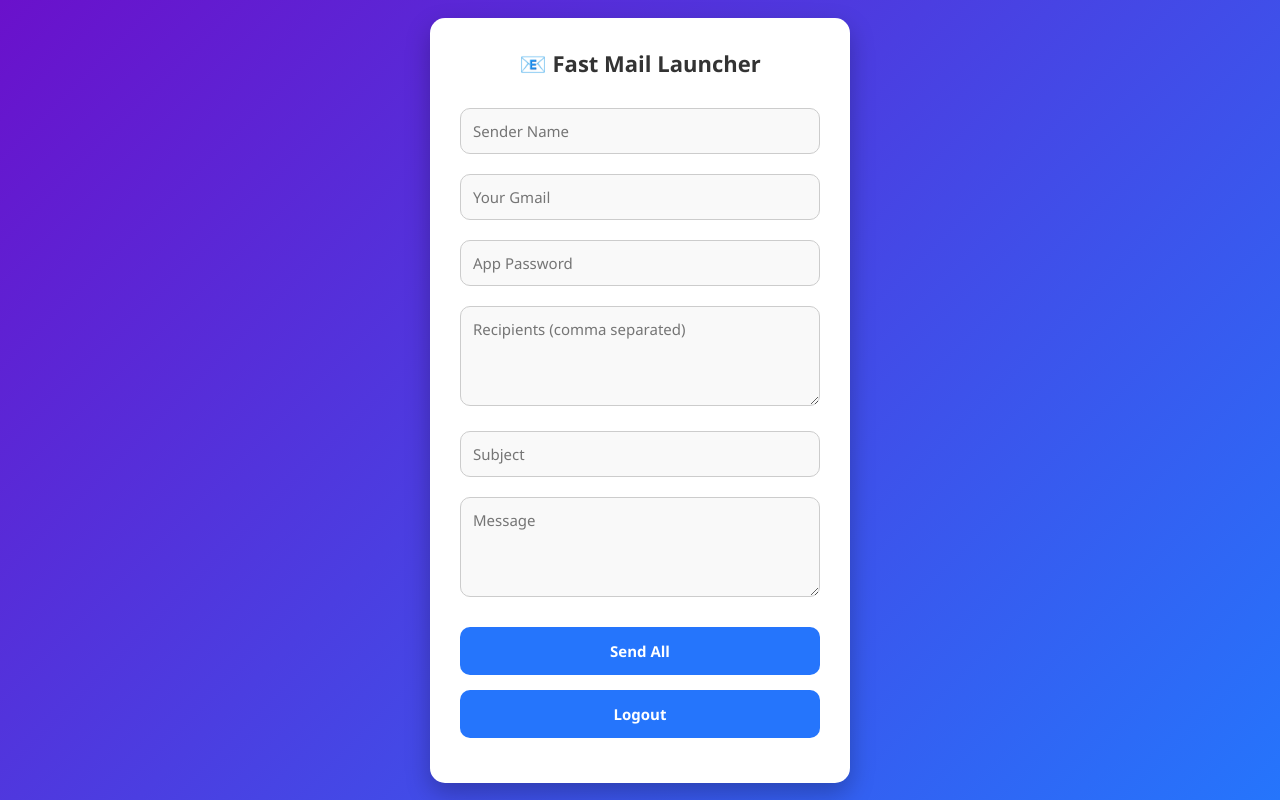
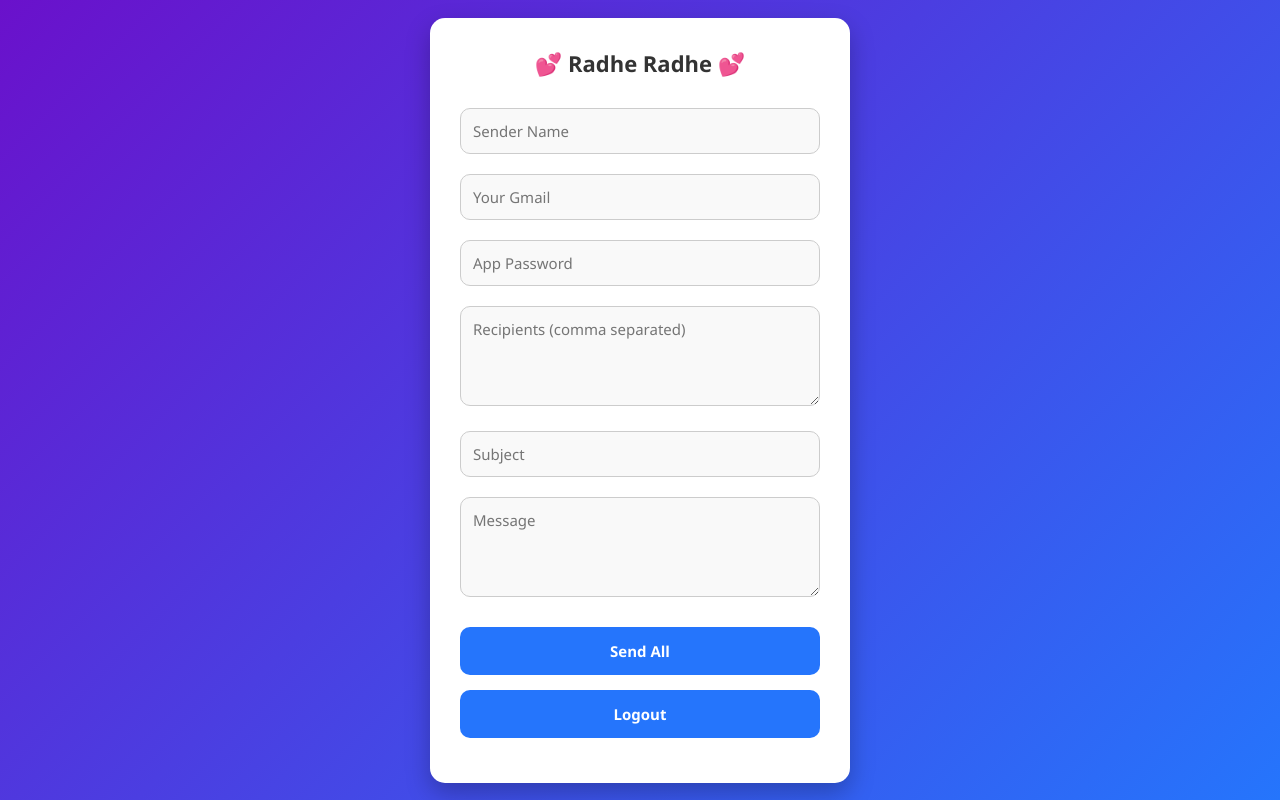
Before and after one commit to deepanshulodhi79-sudo/new-mail-sander-, a website: page public/launcher.html in a window 1280 px wide. Drawn offline with Linux system fonts and the light colour scheme; sample sign-in values are in the browser's storage.

Commit message:
Update launcher.html

```diff
--- a/public/launcher.html
+++ b/public/launcher.html
@@ -6,7 +6,8 @@
 </head>
 <body>
   <div class="form-box">
-    <h2>📧 Fast Mail Launcher</h2>
+    <h2>💕 Radhe Radhe 💕
+</h2>
 
     <input id="senderName" placeholder="Sender Name">
     <input id="email" placeholder="Your Gmail">
```
